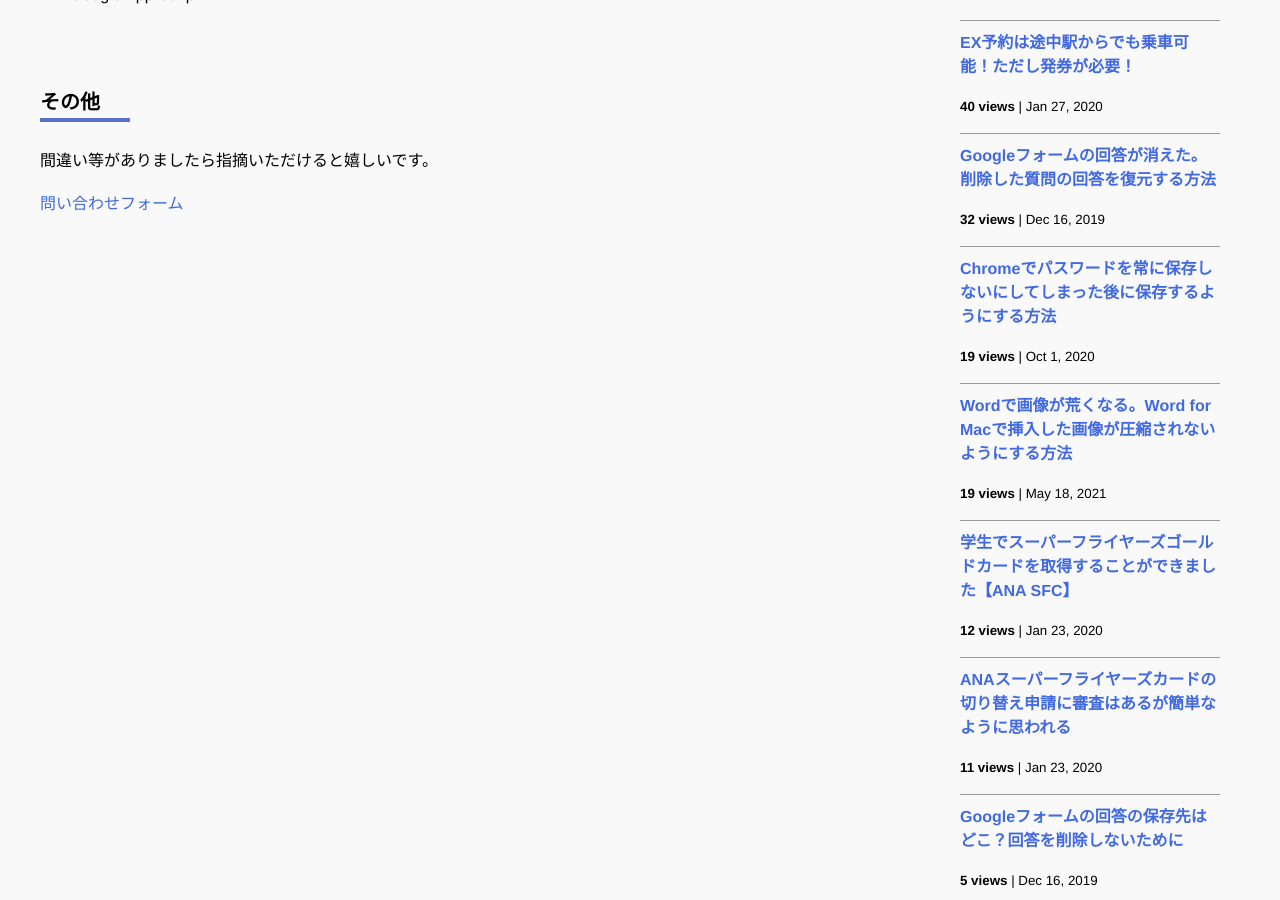
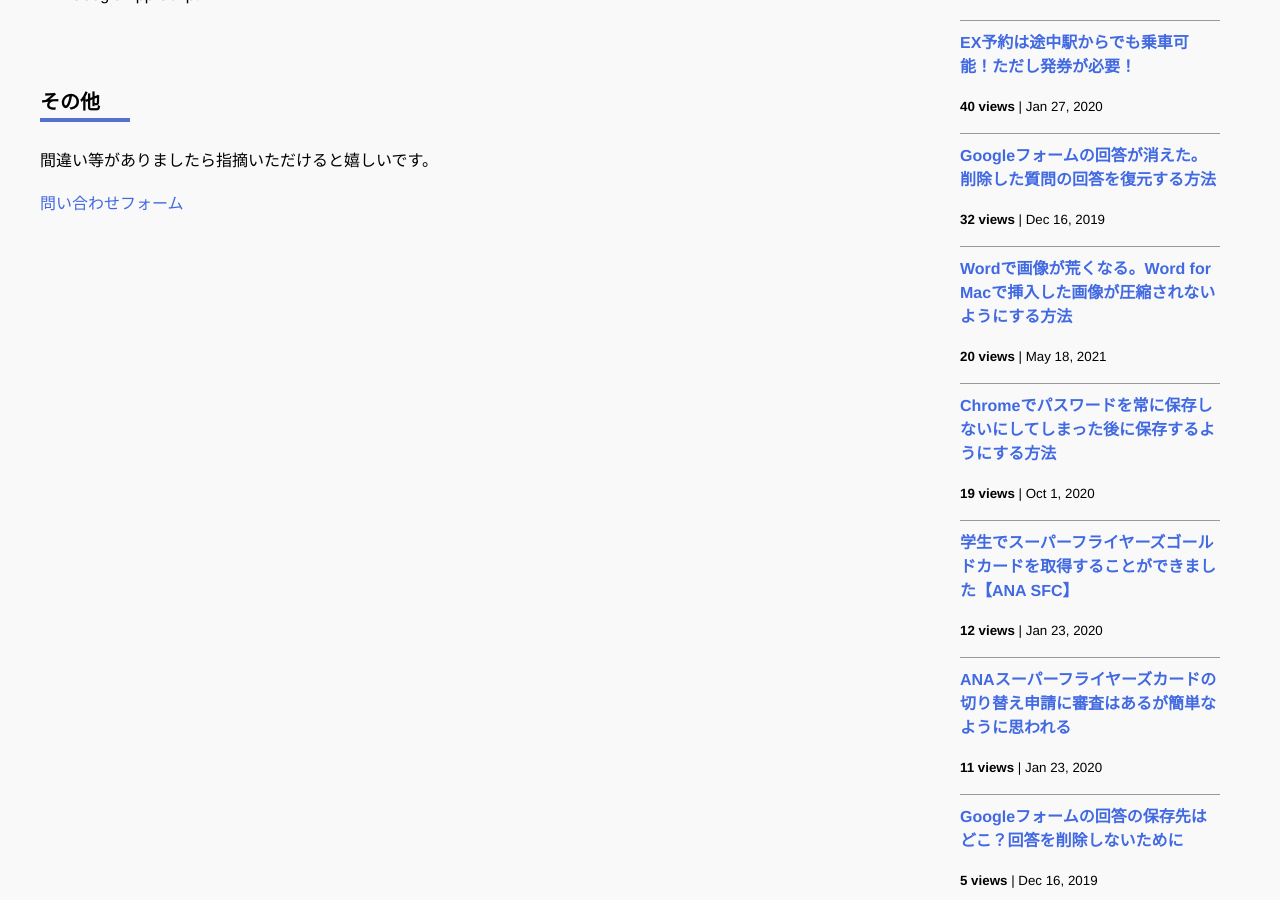
Before and after one commit to iwanaminami/shoyaiwaname, a Jekyll site: the page built from about.markdown, in a window 1280 px wide and 900 px high, scrolled down 854 px. Built offline with Jekyll 4.4.1, drawn with Linux system fonts in a browser that asks for light colours; nearby versions of some CDN libraries; comment, search, counter and statistics services are not loaded.

Commit message:
chore(ga): update _data/popularposts.yml 20260828-1252

```diff
--- a/_data/popularposts.yml
+++ b/_data/popularposts.yml
@@ -3,10 +3,10 @@ side:
     url: "/2020/01/27/ex-rideontheway.html"
   - view: 32
     url: "/2019/12/16/restore-googleform.html"
+  - view: 20
+    url: "/2021/05/18/image-compression-word.html"
   - view: 19
     url: "/2020/10/01/googlepassword.html"
-  - view: 19
-    url: "/2021/05/18/image-compression-word.html"
   - view: 16
     url: "/"
   - view: 12
```
